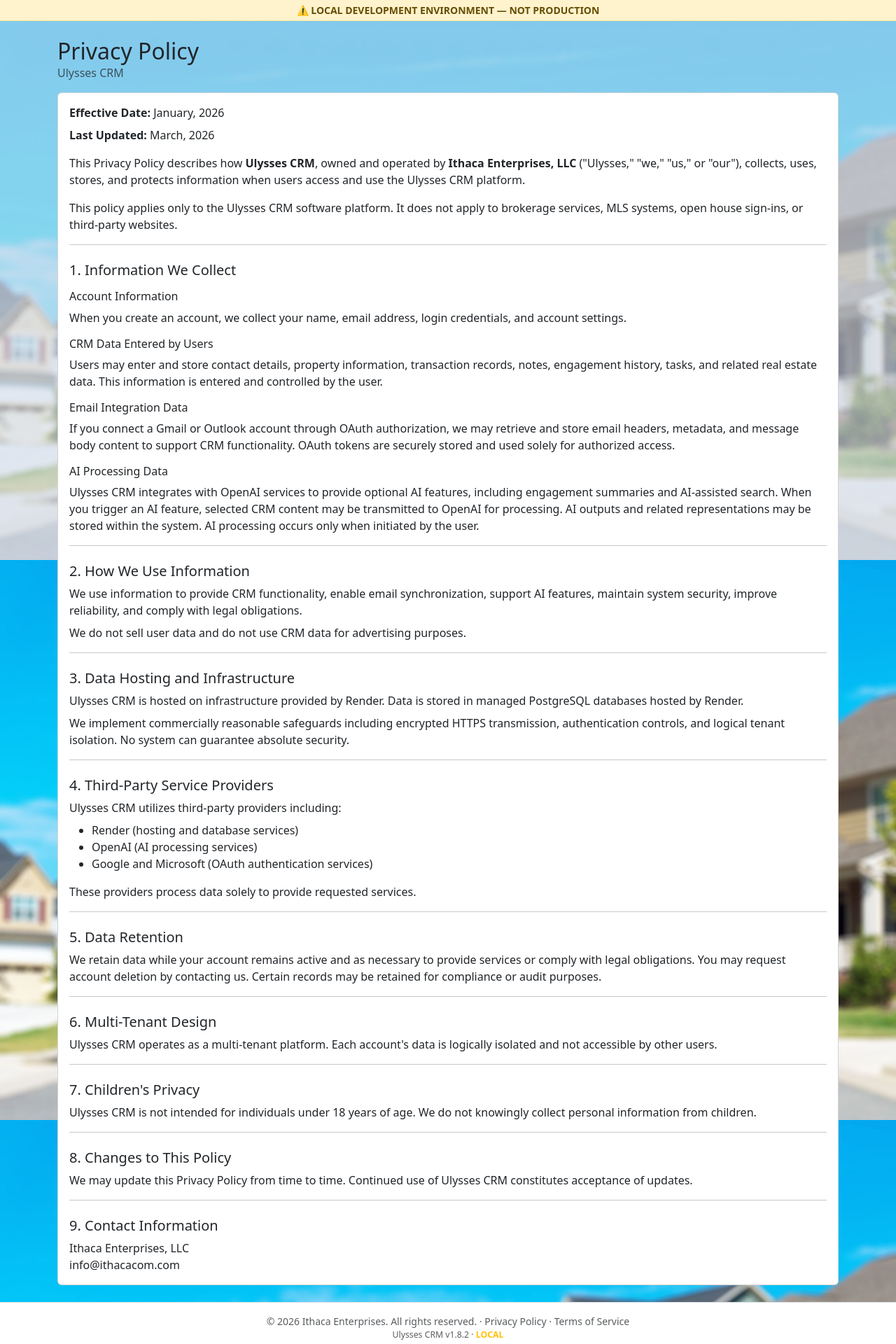
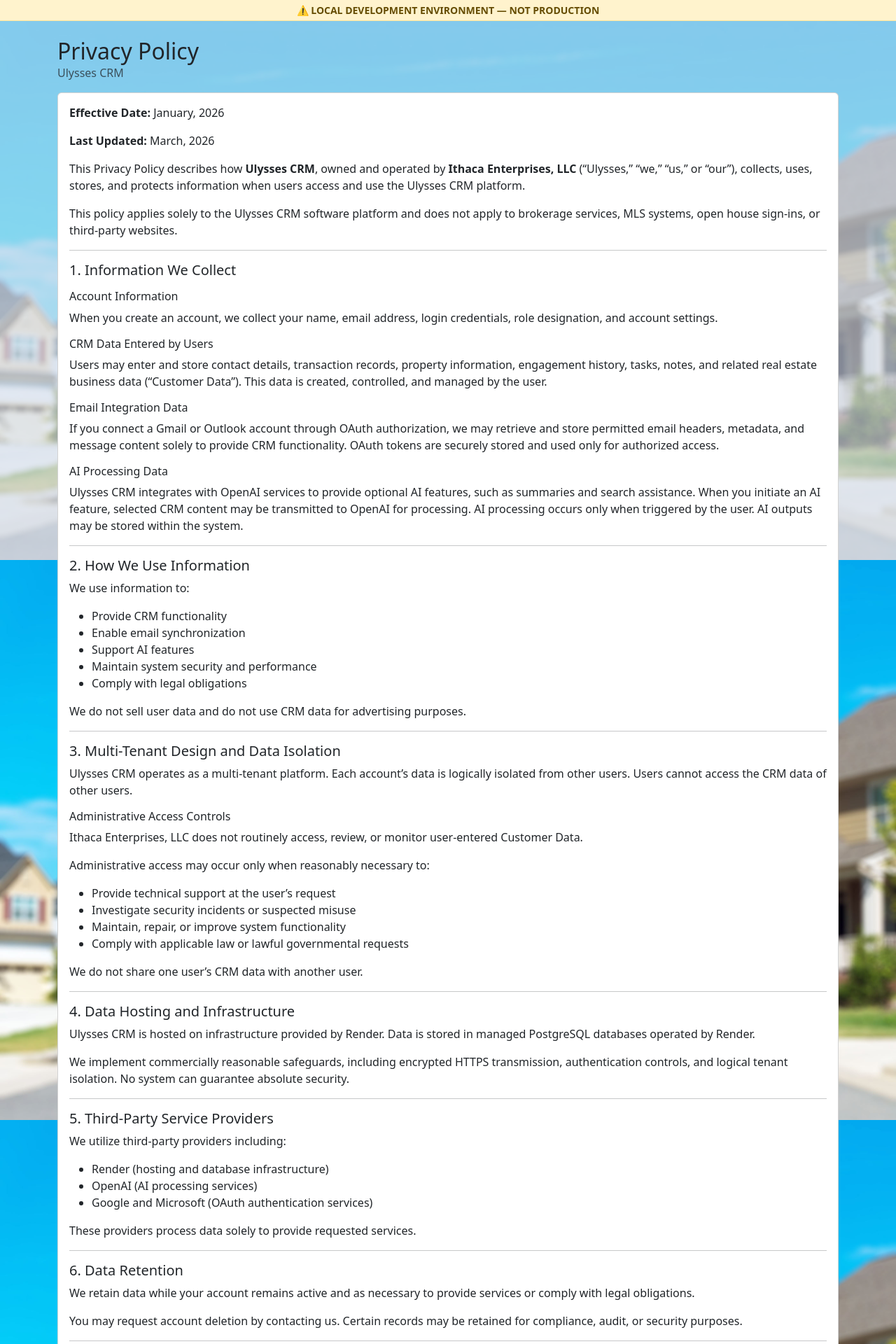
Before and after one commit to ithaca767/realEstateCRM, a Flask app: page /privacy in a window 1280 px wide. Shown: the top 1920 px of the page at 70% size. Run offline with Flask 3, Linux system fonts and the light colour scheme; parts of the project's set-up code (start-up, migrations or seed data) failed here and were passed over; some libraries are stand-ins or nearby versions.

Commit message:
Legal hardening: rewritten Terms and Privacy with governance + backup disclaimer

```diff
--- a/templates/legal/privacy.html
+++ b/templates/legal/privacy.html
@@ -13,120 +13,182 @@
 <div class="card mt-3">
   <div class="card-body">
 
-    <p class="mb-2"><strong>Effective Date:</strong> January, 2026</p>
-    <p class="mb-3"><strong>Last Updated:</strong> March, 2026</p>
+    <p><strong>Effective Date:</strong> January, 2026</p>
+    <p><strong>Last Updated:</strong> March, 2026</p>
 
-    <p class="mb-3">
+    <p>
       This Privacy Policy describes how <strong>Ulysses CRM</strong>, owned and operated by
-      <strong>Ithaca Enterprises, LLC</strong> ("Ulysses," "we," "us," or "our"), collects,
+      <strong>Ithaca Enterprises, LLC</strong> (“Ulysses,” “we,” “us,” or “our”), collects,
       uses, stores, and protects information when users access and use the Ulysses CRM platform.
     </p>
 
-    <p class="mb-3">
-      This policy applies only to the Ulysses CRM software platform. It does not apply to brokerage
-      services, MLS systems, open house sign-ins, or third-party websites.
+    <p>
+      This policy applies solely to the Ulysses CRM software platform and does not apply to
+      brokerage services, MLS systems, open house sign-ins, or third-party websites.
     </p>
 
     <hr>
 
-    <h5 class="mt-4">1. Information We Collect</h5>
+    <h5>1. Information We Collect</h5>
 
     <h6 class="mt-3">Account Information</h6>
-    <p class="mb-2">
-      When you create an account, we collect your name, email address, login credentials,
-      and account settings.
+    <p>
+      When you create an account, we collect your name, email address,
+      login credentials, role designation, and account settings.
     </p>
 
     <h6 class="mt-3">CRM Data Entered by Users</h6>
-    <p class="mb-2">
-      Users may enter and store contact details, property information, transaction records,
-      notes, engagement history, tasks, and related real estate data. This information is entered
-      and controlled by the user.
+    <p>
+      Users may enter and store contact details, transaction records,
+      property information, engagement history, tasks, notes,
+      and related real estate business data (“Customer Data”).
+      This data is created, controlled, and managed by the user.
     </p>
 
     <h6 class="mt-3">Email Integration Data</h6>
-    <p class="mb-2">
-      If you connect a Gmail or Outlook account through OAuth authorization, we may retrieve and store
-      email headers, metadata, and message body content to support CRM functionality. OAuth tokens are
-      securely stored and used solely for authorized access.
+    <p>
+      If you connect a Gmail or Outlook account through OAuth authorization,
+      we may retrieve and store permitted email headers, metadata,
+      and message content solely to provide CRM functionality.
+      OAuth tokens are securely stored and used only for authorized access.
     </p>
 
     <h6 class="mt-3">AI Processing Data</h6>
-    <p class="mb-3">
-      Ulysses CRM integrates with OpenAI services to provide optional AI features, including engagement
-      summaries and AI-assisted search. When you trigger an AI feature, selected CRM content may be transmitted
-      to OpenAI for processing. AI outputs and related representations may be stored within the system.
-      AI processing occurs only when initiated by the user.
+    <p>
+      Ulysses CRM integrates with OpenAI services to provide optional AI features,
+      such as summaries and search assistance. When you initiate an AI feature,
+      selected CRM content may be transmitted to OpenAI for processing.
+      AI processing occurs only when triggered by the user.
+      AI outputs may be stored within the system.
     </p>
 
     <hr>
 
-    <h5 class="mt-4">2. How We Use Information</h5>
-    <p class="mb-2">
-      We use information to provide CRM functionality, enable email synchronization, support AI features,
-      maintain system security, improve reliability, and comply with legal obligations.
+    <h5>2. How We Use Information</h5>
+    <p>
+      We use information to:
     </p>
-    <p class="mb-3">
+    <ul>
+      <li>Provide CRM functionality</li>
+      <li>Enable email synchronization</li>
+      <li>Support AI features</li>
+      <li>Maintain system security and performance</li>
+      <li>Comply with legal obligations</li>
+    </ul>
+
+    <p>
       We do not sell user data and do not use CRM data for advertising purposes.
     </p>
 
     <hr>
 
-    <h5 class="mt-4">3. Data Hosting and Infrastructure</h5>
-    <p class="mb-2">
-      Ulysses CRM is hosted on infrastructure provided by Render. Data is stored in managed PostgreSQL
-      databases hosted by Render.
+    <h5>3. Multi-Tenant Design and Data Isolation</h5>
+    <p>
+      Ulysses CRM operates as a multi-tenant platform.
+      Each account’s data is logically isolated from other users.
+      Users cannot access the CRM data of other users.
     </p>
-    <p class="mb-3">
-      We implement commercially reasonable safeguards including encrypted HTTPS transmission,
-      authentication controls, and logical tenant isolation. No system can guarantee absolute security.
+
+    <h6 class="mt-3">Administrative Access Controls</h6>
+    <p>
+      Ithaca Enterprises, LLC does not routinely access, review,
+      or monitor user-entered Customer Data.
+    </p>
+    <p>
+      Administrative access may occur only when reasonably necessary to:
+    </p>
+    <ul>
+      <li>Provide technical support at the user’s request</li>
+      <li>Investigate security incidents or suspected misuse</li>
+      <li>Maintain, repair, or improve system functionality</li>
+      <li>Comply with applicable law or lawful governmental requests</li>
+    </ul>
+    <p>
+      We do not share one user’s CRM data with another user.
     </p>
 
     <hr>
 
-    <h5 class="mt-4">4. Third-Party Service Providers</h5>
-    <p class="mb-2">Ulysses CRM utilizes third-party providers including:</p>
-    <ul class="mb-3">
-      <li>Render (hosting and database services)</li>
+    <h5>4. Data Hosting and Infrastructure</h5>
+    <p>
+      Ulysses CRM is hosted on infrastructure provided by Render.
+      Data is stored in managed PostgreSQL databases operated by Render.
+    </p>
+    <p>
+      We implement commercially reasonable safeguards,
+      including encrypted HTTPS transmission,
+      authentication controls,
+      and logical tenant isolation.
+      No system can guarantee absolute security.
+    </p>
+
+    <hr>
+
+    <h5>5. Third-Party Service Providers</h5>
+    <p>We utilize third-party providers including:</p>
+    <ul>
+      <li>Render (hosting and database infrastructure)</li>
       <li>OpenAI (AI processing services)</li>
       <li>Google and Microsoft (OAuth authentication services)</li>
     </ul>
-    <p class="mb-3">
+    <p>
       These providers process data solely to provide requested services.
     </p>
 
     <hr>
 
-    <h5 class="mt-4">5. Data Retention</h5>
-    <p class="mb-3">
-      We retain data while your account remains active and as necessary to provide services or comply with legal obligations.
-      You may request account deletion by contacting us. Certain records may be retained for compliance or audit purposes.
+    <h5>6. Data Retention</h5>
+    <p>
+      We retain data while your account remains active
+      and as necessary to provide services or comply with legal obligations.
+    </p>
+    <p>
+      You may request account deletion by contacting us.
+      Certain records may be retained for compliance, audit, or security purposes.
     </p>
 
     <hr>
 
-    <h5 class="mt-4">6. Multi-Tenant Design</h5>
-    <p class="mb-3">
-      Ulysses CRM operates as a multi-tenant platform. Each account's data is logically isolated and not accessible by other users.
+    <h5>7. Data Backup and Recovery</h5>
+    <p>
+      Ulysses CRM relies on third-party infrastructure providers for hosting and database services.
+      While commercially reasonable measures are taken to maintain system integrity and availability,
+      Ulysses CRM does not guarantee the availability, recoverability, or restoration of Customer Data.
+    </p>
+    <p>
+      Users are responsible for maintaining independent records and backups of critical business data.
+      Ulysses CRM is not responsible for data loss resulting from user actions,
+      third-party service disruptions, system errors, or unforeseen events.
     </p>
 
     <hr>
 
-    <h5 class="mt-4">7. Children's Privacy</h5>
-    <p class="mb-3">
-      Ulysses CRM is not intended for individuals under 18 years of age. We do not knowingly collect personal information from children.
+    <h5>8. User Responsibility for Data</h5>
+    <p>
+      Users are responsible for the accuracy, legality,
+      and regulatory compliance of Customer Data entered into the system.
+      Ulysses CRM does not verify or supervise user-entered data.
     </p>
 
     <hr>
 
-    <h5 class="mt-4">8. Changes to This Policy</h5>
-    <p class="mb-3">
-      We may update this Privacy Policy from time to time. Continued use of Ulysses CRM constitutes acceptance of updates.
+    <h5>9. Children’s Privacy</h5>
+    <p>
+      Ulysses CRM is not intended for individuals under 18 years of age.
+      We do not knowingly collect personal information from minors.
     </p>
 
     <hr>
 
-    <h5 class="mt-4">9. Contact Information</h5>
+    <h5>10. Changes to This Policy</h5>
+    <p>
+      We may update this Privacy Policy from time to time.
+      Continued use of the platform constitutes acceptance of updates.
+    </p>
+
+    <hr>
+
+    <h5>11. Contact Information</h5>
     <p class="mb-0">
       Ithaca Enterprises, LLC<br>
       info@ithacacom.com
```
Also changed, not shown: templates/legal/terms.html (+71 -133 lines).
